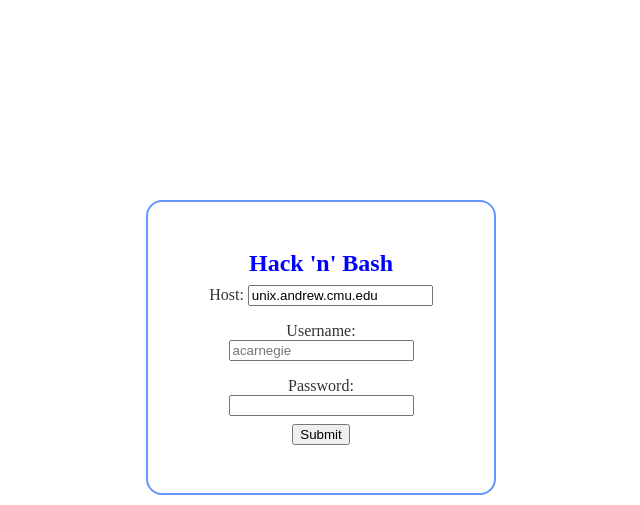
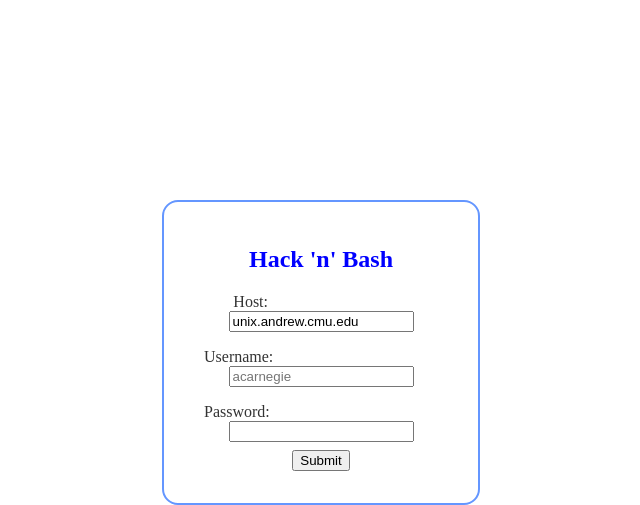
Before and after one commit to navignaw/hacknbash, a Flask app: page / in a window 1280 px wide. Shown: the top 505 px of the page, without its empty margins (319-959 px from the left). Run offline with Flask 2, Linux system fonts and the light colour scheme; some libraries are stand-ins or nearby versions.

Commit message:
minor login form changes

```diff
--- a/static/css/style.css
+++ b/static/css/style.css
@@ -17,7 +17,7 @@
 	color: #333333;
 	font-family: Copperplate / Copperplate Gothic Light, sans-serif;
 
-  padding: 3em;
+  padding: 2em;
   border-width:2px;
 	border-style:solid;
 	border-color:rgb(100,150,255);
@@ -27,8 +27,24 @@
 	border-bottom-right-radius:1em;
 }
 
+.login h1 {
+  color:blue;
+  font-weight:bold;
+  font-size:24px;
+  font-align:center;
+  padding:0.5em;
+}
+
 .login .form-row {
 	padding: 0.5em;
+}
+
+.login .form-row label {
+  display:block;
+  float:left;
+  text-align:right;
+  width:4em;
+  margin-right:1em;
 }
 
 
--- a/static/js/app.js
+++ b/static/js/app.js
@@ -23,11 +23,13 @@
         //if (SKIP_LOGIN)
         //    login(USERNAME, PASSWORD);
 
-        $("#submit").click(function() {
+        $("#login-form").submit(function(e) {
+            e.preventDefault();
             username = $("#username").val();
             password = $("#password").val();
             host = $("#host").val();
             login(username, password, host);
+            console.log("BAH");
         });
     });
 
--- a/templates/index.html
+++ b/templates/index.html
@@ -7,10 +7,11 @@
 
     <body>
         <div class="login">
-            <h1 style="color:blue;font-weight:bold;font-size:24px;font-align:center;">Hack 'n' Bash</h1>
+            <h1>Hack 'n' Bash</h1>
 
+          <form id="login-form">
             <div class="form-row">
-                <label for="host">Host:<label>
+                <label for="host">Host:</label>
                 <input type="text" id="host" placeholder="unix.andrew.cmu.edu" value="unix.andrew.cmu.edu" />
             </div>
             <div class="form-row">
@@ -21,7 +22,8 @@
                 <label for="password">Password:</label>
                 <input type="password" id="password" />
             </div>
-            <button id="submit">Submit</button>
+            <button type="submit">Submit</button>
+          </form>
         </div>
 
         <canvas id="canvas"></canvas>
```
